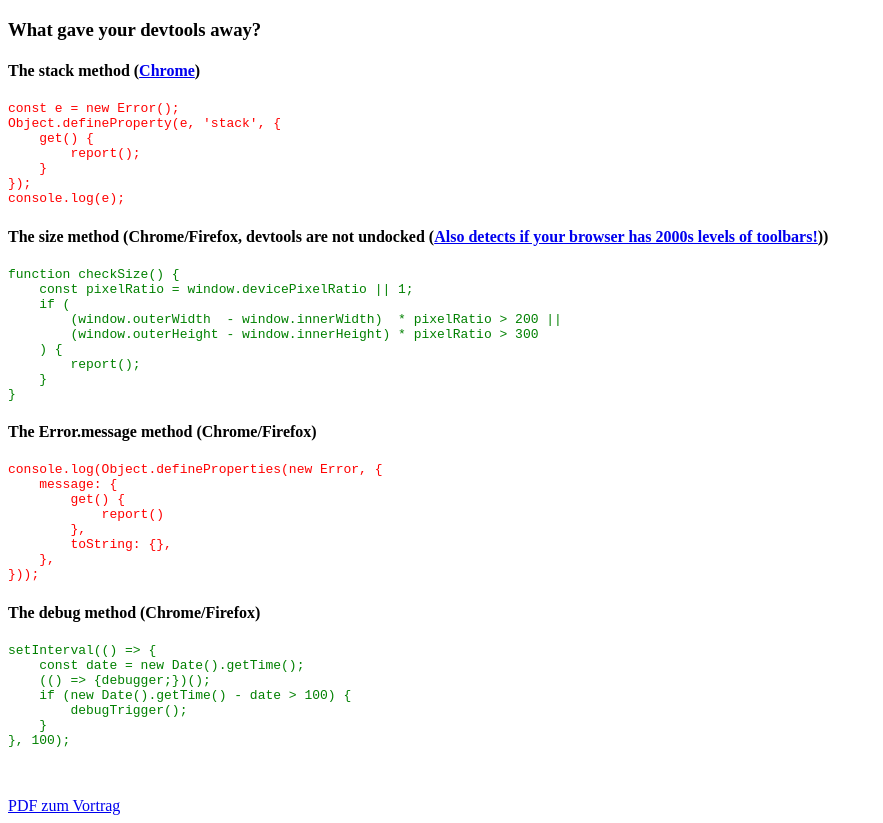
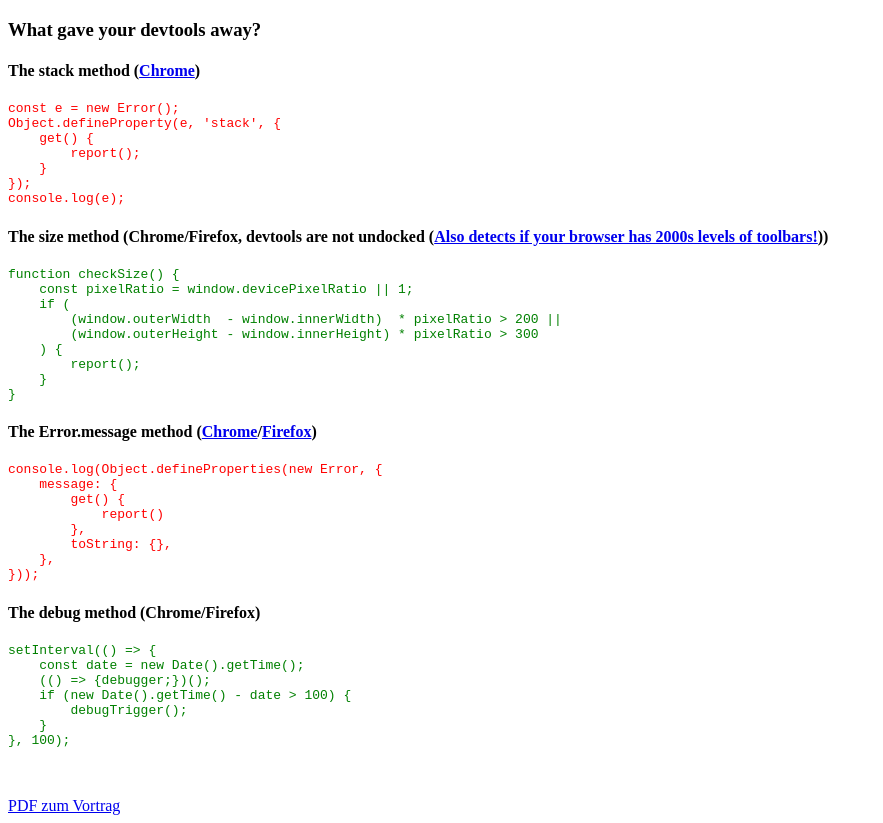
Before and after one commit to dbartussek/devtools_detection, a plain HTML site: page index.html in a window 1280 px wide. Shown: the whole page, without its empty margins (0-883 px from the left). Drawn offline with Linux system fonts and the light colour scheme.

Commit message:
Added links to the Error.message issues

```diff
--- a/index.html
+++ b/index.html
@@ -88,7 +88,7 @@ sizeTriggered.then(() => {
 
 
 
-<h4>The Error.message method (Chrome/Firefox)</h4>
+<h4>The Error.message method (<a href="https://issues.chromium.org/issues/334361200">Chrome</a>/<a href="https://bugzilla.mozilla.org/show_bug.cgi?id=1789258">Firefox</a>)</h4>
 <pre><code id="message_only" class="check">console.log(Object.defineProperties(new Error, {
     message: {
         get() {
```
